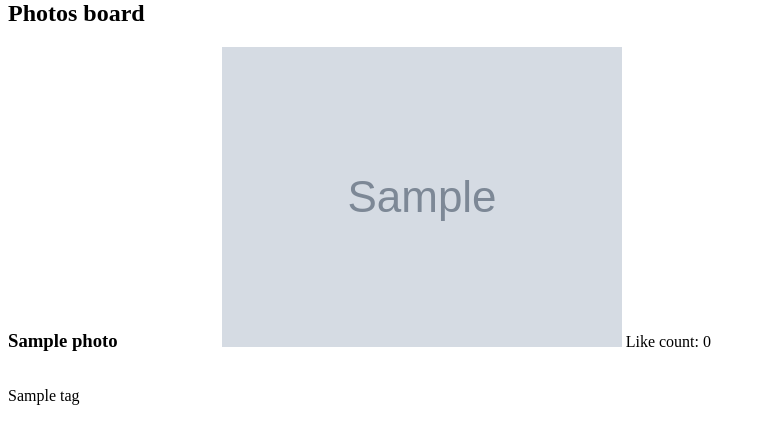
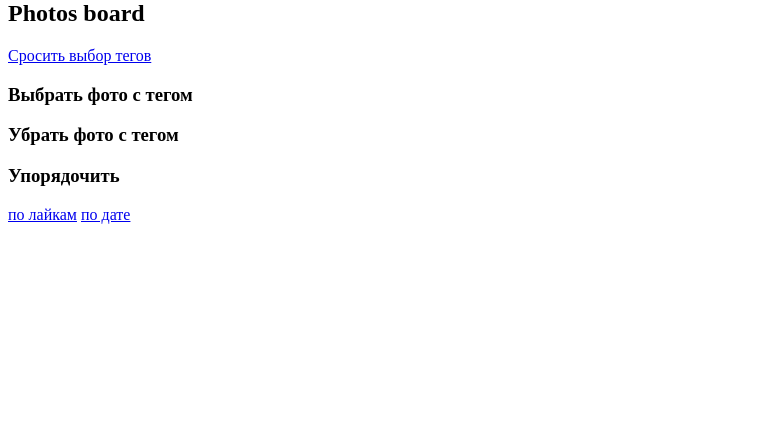
Before and after one commit to VoidArray/dj_posts, a Django app: page / in a window 1280 px wide. Shown: the part 20-464 px from the top of the page, without its empty margins (0-766 px from the left). Run offline with Django 3.2, Linux system fonts and the light colour scheme; tables that the repository leaves empty hold one stand-in row (values such as "Sample post"); grey boxes marked "Sample" are stand-in pictures.

Commit message:
Add pagination, filtering photos

```diff
--- a/dj_posting/urls.py
+++ b/dj_posting/urls.py
@@ -3,11 +3,11 @@
 from django.conf.urls.static import static
 from django.conf import settings
 
-from photos.views import PhotosList, PhotosDetail
+from photos.views import PhotosListView
 
 
 urlpatterns = [
     url(r'^admin/', admin.site.urls),
 
-    url(r'^$', PhotosList.as_view(), name='photos_list'),
+    url(r'^$', PhotosListView.as_view(), name='photos_list_all'),
 ] + static(settings.MEDIA_URL, document_root=settings.MEDIA_ROOT)
--- a/photos/management/commands/remake_bd.py
+++ b/photos/management/commands/remake_bd.py
@@ -50,7 +50,6 @@
 
         print('photos loaded, count: ', Photo.objects.count())
 
-
     def handle(self, *args, **options):
         self._drop_base()
         self._create_tags()
--- /dev/null
+++ b/photos/templates/photos/pagination.html
@@ -0,0 +1,39 @@
+{% if is_paginated %}
+    <nav>
+        {% if page_obj.has_previous %}
+            <div>
+                <a href="?page={{ page_obj.previous_page_number }}">
+                    <span>Previous</span>
+                </a>
+            </div>
+        {% else %}
+            <div class="disabled">
+                <a href="#">
+                    <span>Previous</span>
+                </a>
+            </div>
+        {% endif %}
+
+        {% for page in paginator.page_range %}
+            {# if forloop.counter|divisibleby:100 #}
+                <div {% if page == page_obj.number %}class="active" {% endif %}>
+                    <a href="?page={{ page }}">{{ page }}</a>
+                </div>
+            {# endif #}
+        {% endfor %}
+
+        {% if page_obj.has_next %}
+            <div>
+                <a href="?page={{ page_obj.next_page_number }}">
+                    <span>Next</span>
+                </a>
+            </div>
+        {% else %}
+            <div {% if not page_obj.has_next %}class="disabled" {% endif %}>
+                <a href="#">
+                    <span>Next</span>
+                </a>
+            </div>
+        {% endif %}
+    </nav>
+{% endif %}
--- a/photos/templates/photos/photo_list.html
+++ b/photos/templates/photos/photo_list.html
@@ -2,6 +2,26 @@
 
 {% block content %}
     <div><h2>Photos board</h2></div>
+    <div>
+        <a href="?reset">Сросить выбор тегов</a>
+    </div>
+    <div class="tags">
+        <h3>Выбрать фото с тегом</h3>
+        {% for tag in tags %}
+            <a href="?include={{ tag.id }}">{{ tag.title }}</a>
+        {% endfor %}
+    </div>
+    <div class="tags">
+        <h3>Убрать фото с тегом</h3>
+        {% for tag in tags %}
+            <a href="?exclude={{ tag.id }}">{{ tag.title }}</a>
+        {% endfor %}
+    </div>
+    <div>
+        <h3>Упорядочить</h3>
+        <a href="?order_by=like">по лайкам</a>
+        <a href="?order_by=date">по дате</a>
+    </div>
     <div class="photos">
         {% for ph in all_photos %}
             <div class="row">
@@ -15,4 +35,6 @@
             </div>
         {% endfor %}
     </div>
+
+    {% include 'photos/pagination.html' %}
 {% endblock %}
--- a/photos/views.py
+++ b/photos/views.py
@@ -1,30 +1,60 @@
-from django.views.generic import ListView, DetailView
+from django.views.generic import ListView
 
 from .models import Photo, Tag
 
 
-class PhotosList(ListView):
+class PhotosListView(ListView):
     model = Photo
     template_name = 'photos/photo_list.html'
     context_object_name = 'all_photos'
+    paginate_by = 20
+
+    def get_ordering(self):
+        default_ordering = 'id'
+        ordering = self.request.GET.get('order_by', default_ordering)
+        return default_ordering
+
+    def tags_session_update(self):
+        include_tag_id = self.request.GET.get('include')
+        if include_tag_id:
+            included = self.request.session.get('include', [])
+            included.append(include_tag_id)
+            self.request.session['include'] = included
+
+        exclude_tag_id = self.request.GET.get('exclude')
+        if exclude_tag_id:
+            excluded = self.request.session.get('exclude', [])
+            excluded.append(exclude_tag_id)
+            self.request.session['exclude'] = excluded
+
+        if 'reset' in self.request.GET:
+            self.request.session['include'] = []
+            self.request.session['exclude'] = []
+
+    def get_filter_tag_id(self):
+        includes_ids = set(self.request.session.get('include', []))
+        excludes_ids = set(self.request.session.get('exclude', []))
+        return includes_ids - excludes_ids
 
     def get_queryset(self):
-        queryset = Photo.objects.all()
+        self.tags_session_update()
+        filter_ids = self.get_filter_tag_id()
+        if filter_ids:
+            queryset = Photo.objects.filter(id__in=filter_ids)
+        else:
+            queryset = Photo.objects.all()
+
+        ordering = self.get_ordering()
+        queryset = queryset.order_by(ordering).filter(is_hide=False)
         return queryset
 
+    def get_context_data(self, **kwargs):
+        # post_like_key = self.object.get_photo_key()
+        # if self.request.session.get(post_like_key, 'False') == 'False':
+        #     self.request.session[post_like_key] = 'True'
+        #     self.object.add_like()
 
-class PhotosDetail(DetailView):
-    model = Photo
-    template_name = 'photos/post_detail.html'
-    context_object_name = 'photo'
-
-    def get_context_data(self, **kwargs):
-        post_like_key = self.object.get_photo_key()
-        if self.request.session.get(post_like_key, 'False') == 'False':
-            self.request.session[post_like_key] = 'True'
-            self.object.add_like()
-
-        context = super(PhotosDetail, self).get_context_data(**kwargs)
-        tags = Tag.objects.all()
+        context = super(PhotosListView, self).get_context_data(**kwargs)
+        tags = Tag.objects.filter(is_hide=False)
         context['tags'] = tags
         return context
```
